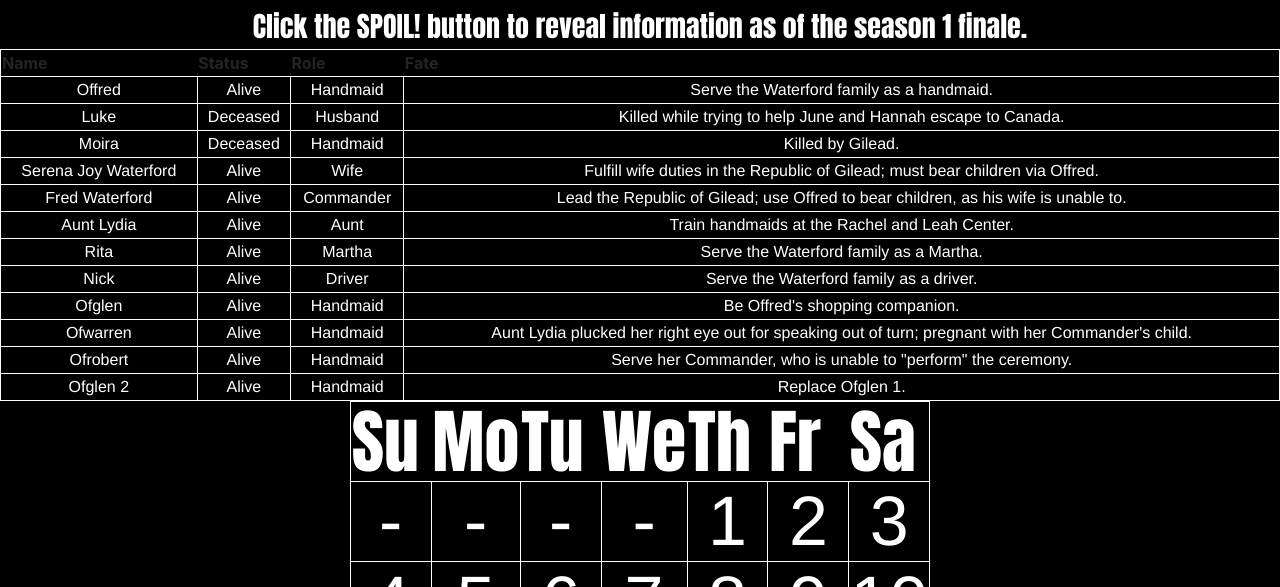
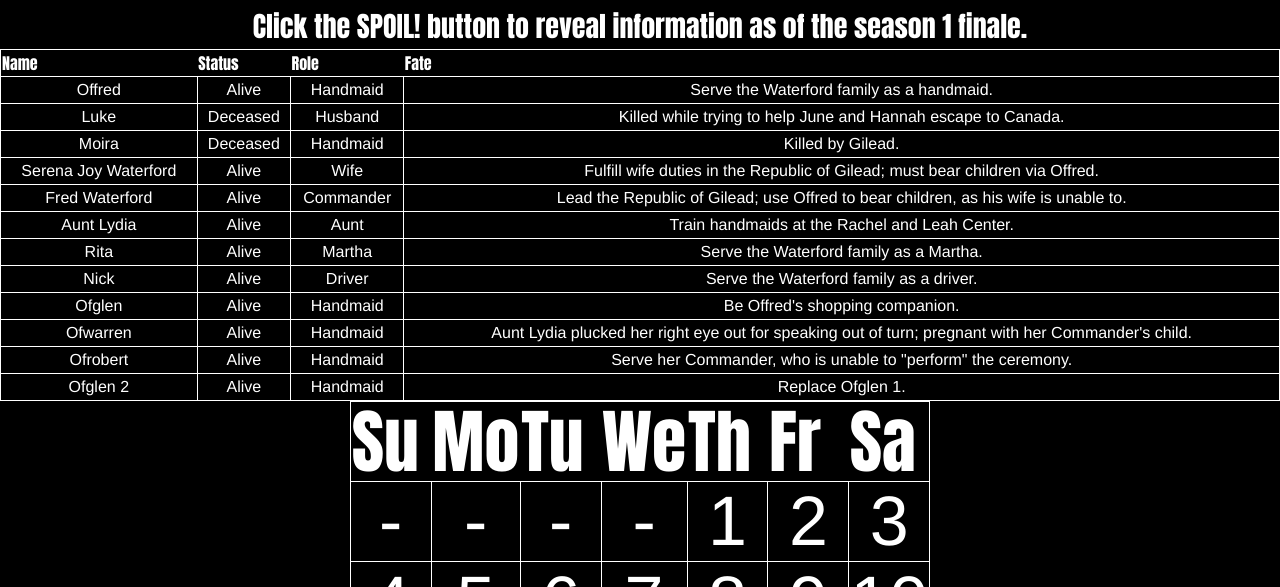
Before and after one commit to stewilondanga/finale-spoiler, a plain HTML site: page index.html in a window 1280 px wide. Shown: the part 213-800 px from the top of the page. Drawn offline with nearby package versions, Linux system fonts and the light colour scheme; a script that the page names is missing.

Commit message:
add css/styles.css

```diff
--- a/css/styles.css
+++ b/css/styles.css
@@ -147,12 +147,12 @@ td {
   font-family: helvetica;
 }
 
-/*
-th{
-    color: white;
-    font-family: impact;
+th {
+  color: white;
+  font-family: impact;
 }
 
+/*
 th, td{
     padding: 15px;
 }
```
